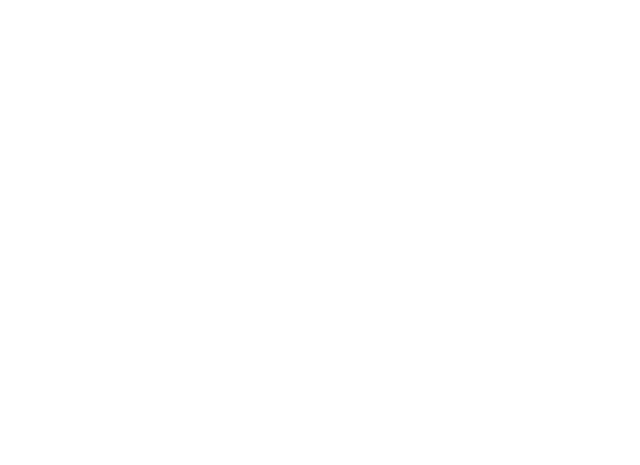
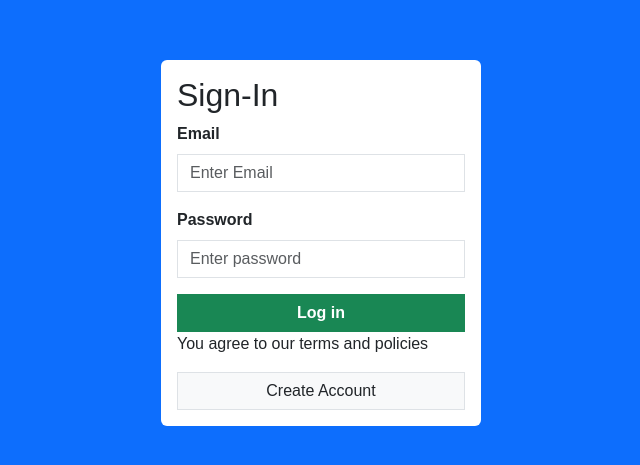
Before and after one commit to SOUMAHIL/Front-Deploy2, a React (Create React App) app: page / in a window 1280 px wide. Before the commit this address had no page. Shown: the part 157-622 px from the top of the page, without its empty margins (319-959 px from the left). Built offline with nearby package versions, Linux system fonts and the light colour scheme.

Commit message:
site web deploye

```diff
--- a/src/App.js
+++ b/src/App.js
@@ -13,7 +13,8 @@
     <div>
       <HashRouter >
         <Routes >
-
+          <Route path='/' element={<Login />} ></Route>
+          <Route path='/signup' element={<Signup/>}></Route>
           <Route path='/home' element={<Home/>}></Route>
           <Route path='/add' element={<Add/>}></Route>
           <Route path='/read/:id' element={<Read/>}></Route>
```
